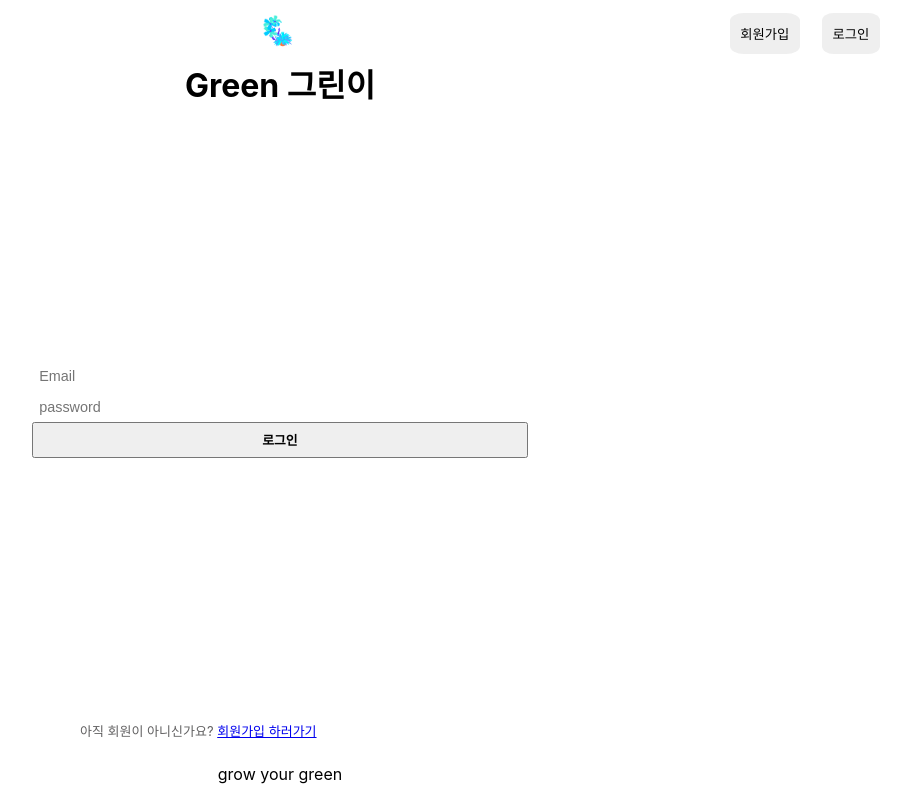
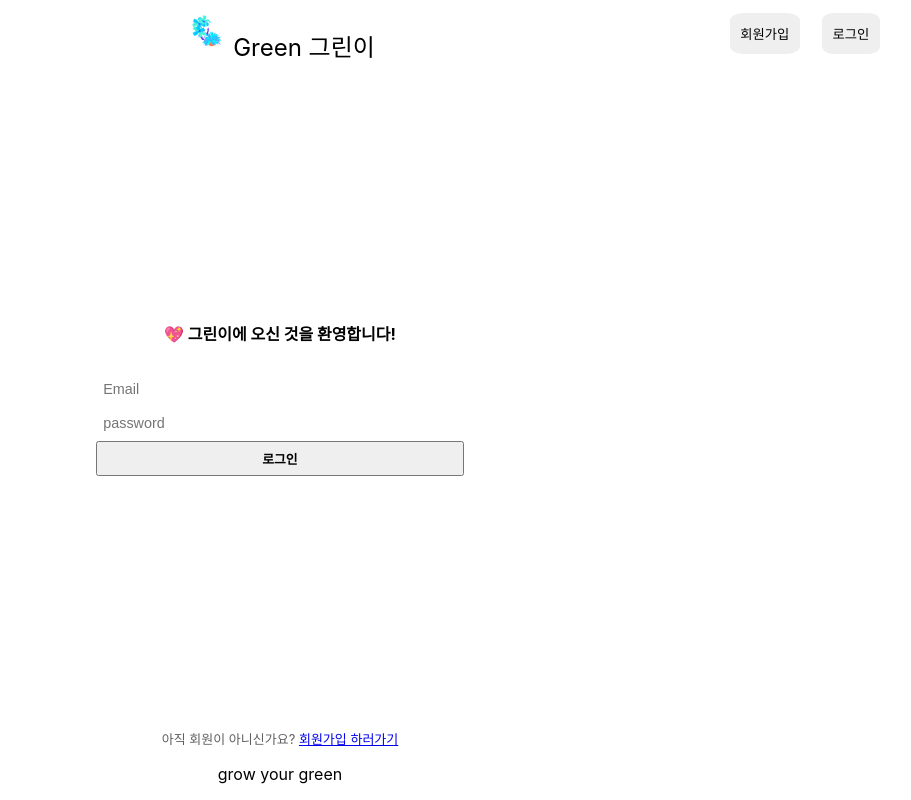
Before and after one commit to HyunSung-Na/green, a React (Create React App) app in the folder green-frontend/: page /login in a window 1280 px wide. Shown: the whole page, without its empty margins (360-1271 px from the left). Built offline with nearby package versions, Linux system fonts and the light colour scheme.

Commit message:
refactoring: login, signUp, header jsx

```diff
--- a/green-frontend/src/components/header/header.jsx
+++ b/green-frontend/src/components/header/header.jsx
@@ -18,7 +18,7 @@ const Header = memo(() => {
         <button className={styles.signUp} onClick={onClickSignUp}>회원가입</button>
         <button className={styles.logout} onClick={onClickLogin}>로그인</button>
         <img className={styles.logo} src="/images/logo.png" alt="logo"/>
-        <h1 className={styles.title}>Green 그린이</h1>
+        <span className={styles.title}>Green 그린이</span>
     </header>
     )
 });
--- a/green-frontend/src/components/header/header.module.css
+++ b/green-frontend/src/components/header/header.module.css
@@ -17,6 +17,7 @@
 .title {
     margin: 0;
     color: makerWhite;
+    font-size: 1.5em;
 }
 
 .logout {
--- a/green-frontend/src/components/login/login.jsx
+++ b/green-frontend/src/components/login/login.jsx
@@ -7,7 +7,7 @@ import Header from "../header/header";
 import Button from "../button/button";
 import Footer from "../footer/footer";
 import {API_BASE_URL} from "../../util/constants";
-import useSWR from "swr";
+import useSWR, {mutate} from "swr";
 import Fetcher from "../../api/fetcher";
 import {useHistory} from "react-router";
 
@@ -27,9 +27,10 @@ const Label = styled.label`
 export const LinkContainer = styled.p`
   font-size: 13px;
   color: #616061;
-  margin: 0 auto 8px;
-  width: 400px;
-  max-width: 400px`;
+  margin: auto;
+  width: 100%;
+  text-align: center;
+`;
 
 const Error = styled.div`
   color: #e01e5a;
@@ -48,7 +49,6 @@ const LogIn = () => {
     const [principal, onChangePrincipal] = useInput('');
     const [credentials, onChangeCredentials] = useInput('');
     const [apiKey, setApiKey] = useState('');
-    const {data, revalidate} = useSWR('http://localhost:8080/api/user', apiKey, Fetcher);
     const formRef = useRef();
     const history = useHistory();
 
@@ -73,9 +73,7 @@ const LogIn = () => {
                 )
                 .then((e) => {
                     setApiKey(e.data.response.jwtToken);
-                    revalidate();
-                    localStorage.setItem(authHeader, apiKey);
-                    goToHome(data);
+                    goToHome(e.data);
                 })
                 .catch((e) => {
                     setLogInError(e.response?.data?.statusCode === 401);
@@ -85,12 +83,15 @@ const LogIn = () => {
     );
 
 
-    console.log(data);
+    console.log(apiKey);
 
     return (
         <div className={styles.container}>
             <Header />
             <form ref={formRef} className={styles.form}>
+                <h4 className="login-title">
+                    💖 그린이에 오신 것을 환영합니다!
+                </h4>
                 <div className={styles.list}>
                     <input className={styles.input} type="text" name="email" value={principal} onChange={onChangePrincipal} placeholder="Email"/>
                     <input className={styles.input} type="password" name="password" value={credentials} onChange={onChangeCredentials} placeholder="password"/>
--- a/green-frontend/src/components/login/login.module.css
+++ b/green-frontend/src/components/login/login.module.css
@@ -11,7 +11,7 @@
 
 .form {
     margin: auto;
-    width: 40%;
+    width: 30%;
     height: 100%;
     display: flex;
     justify-content: center;
@@ -43,6 +43,7 @@
 
 .input {
     flex: 1 1 30%;
+    margin-bottom: 0.2em;
 }
 
 .button:hover {
--- a/green-frontend/src/components/signUp/signUp.jsx
+++ b/green-frontend/src/components/signUp/signUp.jsx
@@ -33,7 +33,7 @@ export const Success = styled.div`
   font-weight: bold;
 `;
 
-const SignUp = (props) => {
+const SignUp = () => {
     const [name, onChangeName, setName] = useInput('');
     const [password, setPassword] = useState('');
     const [email, onChangeEmail, setEmail] = useInput('');
@@ -97,6 +97,9 @@ const SignUp = (props) => {
         <div className={styles.container}>
             <Header />
             <form className={styles.form}>
+                <h4 className="login-title">
+                    💖 그린이에 오신 것을 환영합니다!
+                </h4>
                 <div className={styles.list}>
                     <input className={styles.input} type="text" name="name" value={name} onChange={onChangeName} placeholder="Name"/>
                     <input className={styles.input} type="text" name="email" value={email} onChange={onChangeEmail} placeholder="Email"/>
--- a/green-frontend/src/components/signUp/signUp.module.css
+++ b/green-frontend/src/components/signUp/signUp.module.css
@@ -11,7 +11,7 @@
 
 .form {
     margin: auto;
-    width: 40%;
+    width: 33%;
     height: 100%;
     display: flex;
     justify-content: center;
@@ -43,6 +43,7 @@
 
 .input {
     flex: 1 1 30%;
+    margin-bottom: 0.2em;
 }
 
 .button:hover {
```
